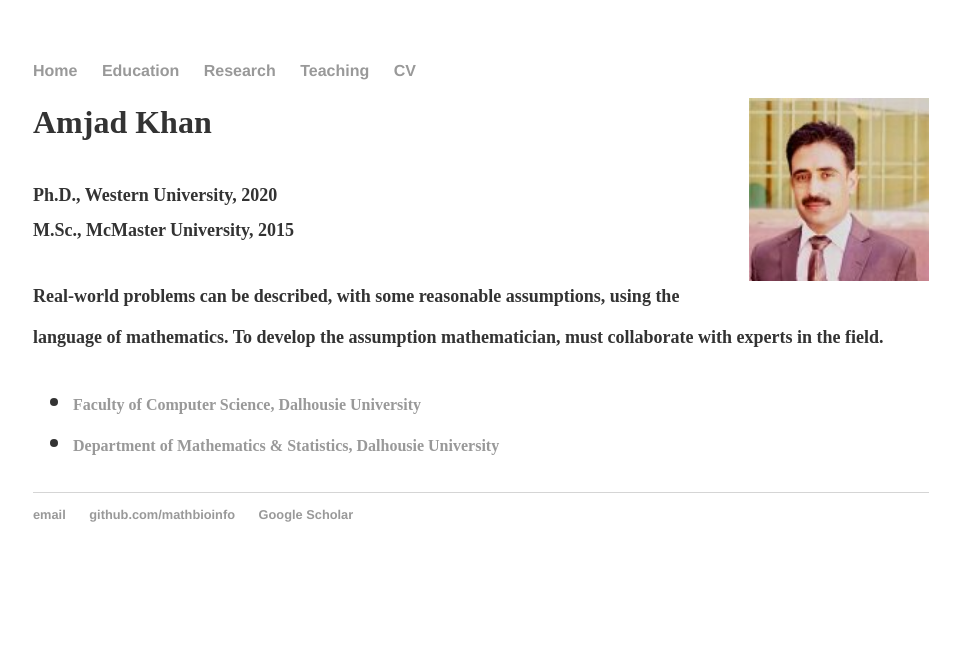
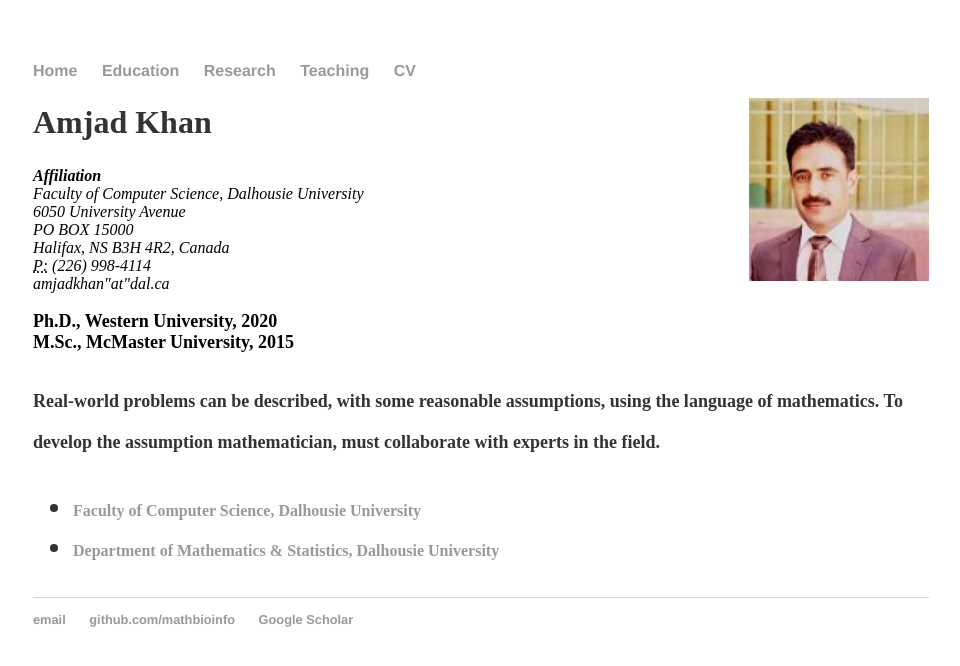
Before and after one commit to MathBioInfo/amjadkhan, a Jekyll site: the page index.html, which Jekyll copies as it is, in a window 1280 px wide. Shown: the top 666 px of the page, without its empty margins (159-1119 px from the left). Built offline with Jekyll 4.4.1, drawn with Linux system fonts in a browser that asks for light colours.

Commit message:
Update index.html

```diff
--- a/index.html
+++ b/index.html
@@ -20,7 +20,15 @@
     		<div class="blurb">
 			<div class="profile-body">
 	   		<p><font size="6"><b>Amjad Khan</b></font><br>
-
+			<address>
+			<strong>Affiliation</strong><br>
+			Faculty of Computer Science, Dalhousie University<br>
+          		6050 University Avenue <br>
+          		PO BOX 15000 <br>
+			Halifax, NS B3H 4R2, Canada<br>
+			<abbr title="phone">P:</abbr> (226) 998-4114<br>
+			<span class="obfuscate">amjadkhan"at"dal.ca</span>
+			</address>
 			<br><strong> <font size="4"> Ph.D., Western University, 2020
 
 			<br><strong><font size="4">M.Sc., McMaster University, 2015
```
